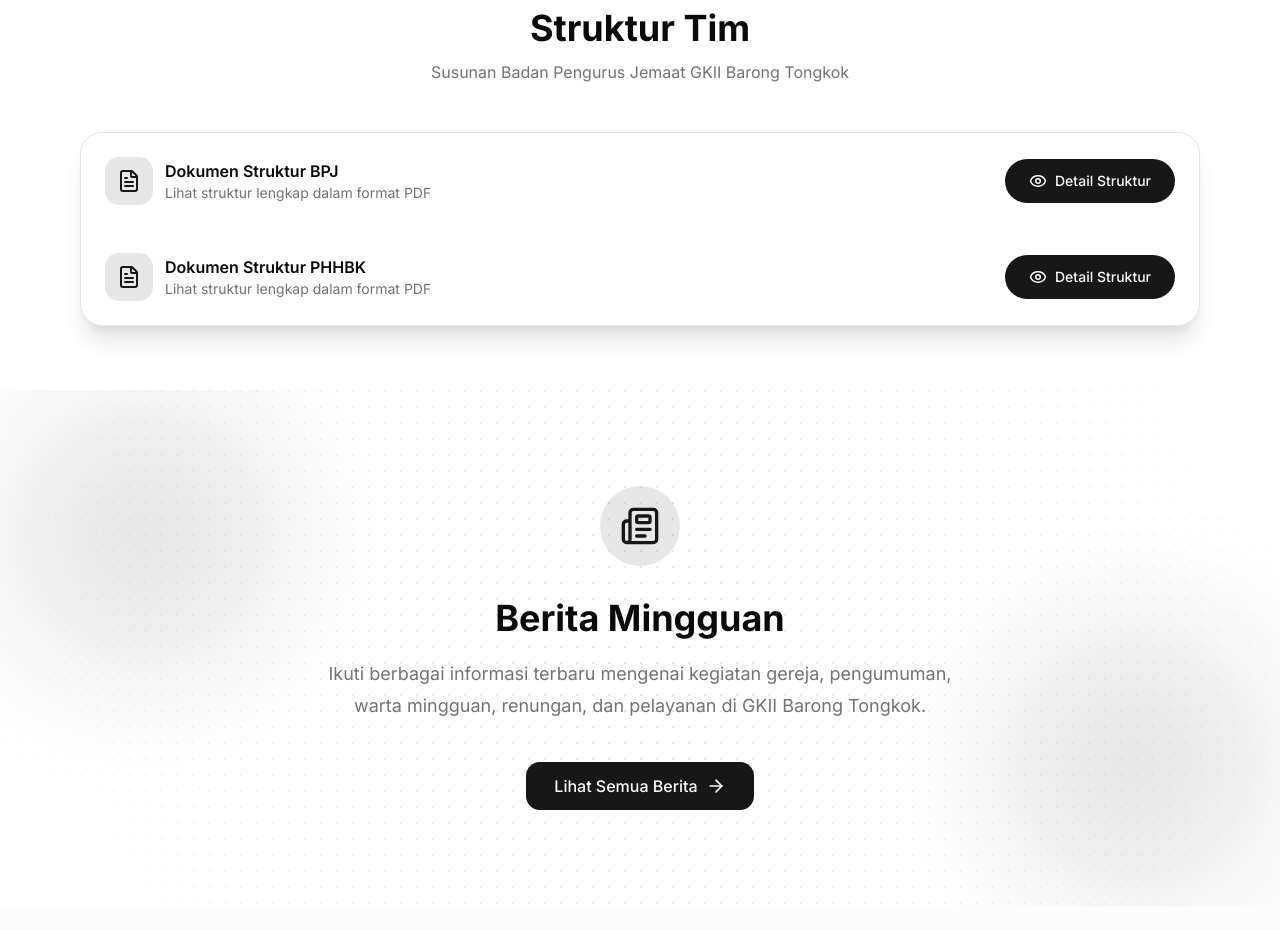
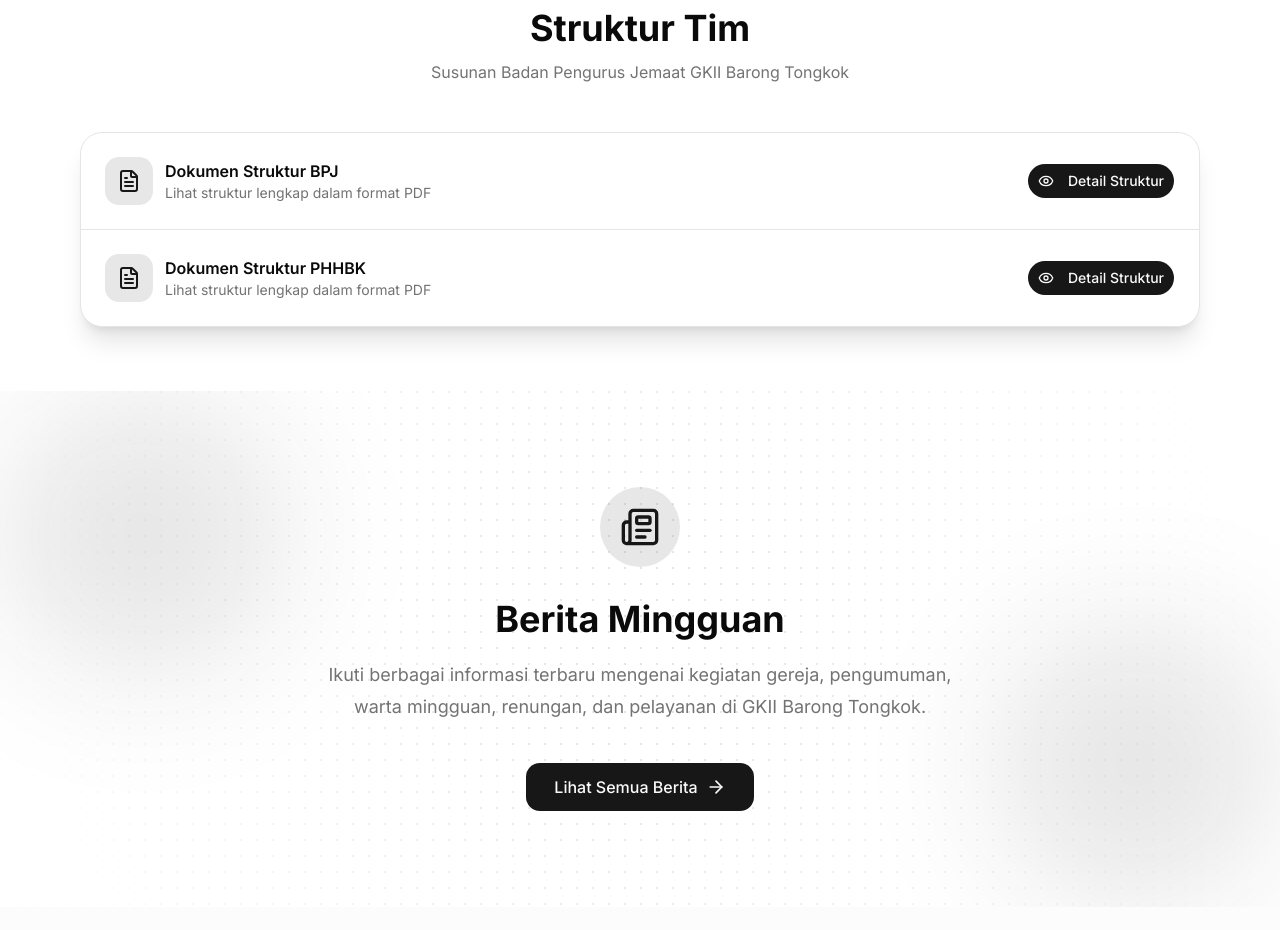
Before and after one commit to eliazerrizky12/Gereja, a Next.js app: page / in a window 1280 px wide. Shown: the part 6880-7810 px from the top of the page. Built offline with nearby package versions, Linux system fonts and the light colour scheme.

Commit message:
Push keempat

```diff
--- a/src/components/home/StrukturBPJSection.tsx
+++ b/src/components/home/StrukturBPJSection.tsx
@@ -1,7 +1,11 @@
 "use client";
 
+import Link from "next/link";
+
 import { motion } from "framer-motion";
-import { FileText, Eye } from "lucide-react";
+import { Eye, FileText } from "lucide-react";
+
+import { Button } from "@/components/ui/button";
 
 export default function StrukturBPJSection() {
   return (
@@ -22,15 +26,14 @@
         </motion.div>
 
         {/* Card */}
-
         <motion.div
           initial={{ opacity: 0, scale: 0.96 }}
           whileInView={{ opacity: 1, scale: 1 }}
           viewport={{ once: true }}
           className="overflow-hidden rounded-3xl border bg-card shadow-xl"
         >
-          {/* Footer */}
-          <div className="flex flex-col gap-4 p-6 md:flex-row md:items-center md:justify-between">
+          {/* BPJ */}
+          <div className="flex flex-col gap-4 border-b p-6 md:flex-row md:items-center md:justify-between">
             <div className="flex items-center gap-3">
               <div className="rounded-xl bg-primary/10 p-3">
                 <FileText className="text-primary" />
@@ -45,16 +48,19 @@
               </div>
             </div>
 
-            <a
+            <Button asChild size="lg" className="rounded-full">
+              <Link
                 href="/sk-bpj.pdf"
                 target="_blank"
                 rel="noopener noreferrer"
-              className="inline-flex items-center justify-center gap-2 rounded-full bg-primary px-6 py-3 text-sm font-medium text-primary-foreground transition hover:opacity-90"
               >
-              <Eye size={18} />
+                <Eye className="mr-2 h-4 w-4" />
                 Detail Struktur
-            </a>
+              </Link>
+            </Button>
           </div>
+
+          {/* PHHBK */}
           <div className="flex flex-col gap-4 p-6 md:flex-row md:items-center md:justify-between">
             <div className="flex items-center gap-3">
               <div className="rounded-xl bg-primary/10 p-3">
@@ -70,15 +76,16 @@
               </div>
             </div>
 
-            <a
-              href="sk-phhbk.pdf"
+            <Button asChild size="lg" className="rounded-full">
+              <Link
+                href="/sk-phhbk.pdf"
                 target="_blank"
                 rel="noopener noreferrer"
-              className="inline-flex items-center justify-center gap-2 rounded-full bg-primary px-6 py-3 text-sm font-medium text-primary-foreground transition hover:opacity-90"
               >
-              <Eye size={18} />
+                <Eye className="mr-2 h-4 w-4" />
                 Detail Struktur
-            </a>
+              </Link>
+            </Button>
           </div>
         </motion.div>
       </div>
```
Lines whose indentation alone changed are shown as unchanged.
